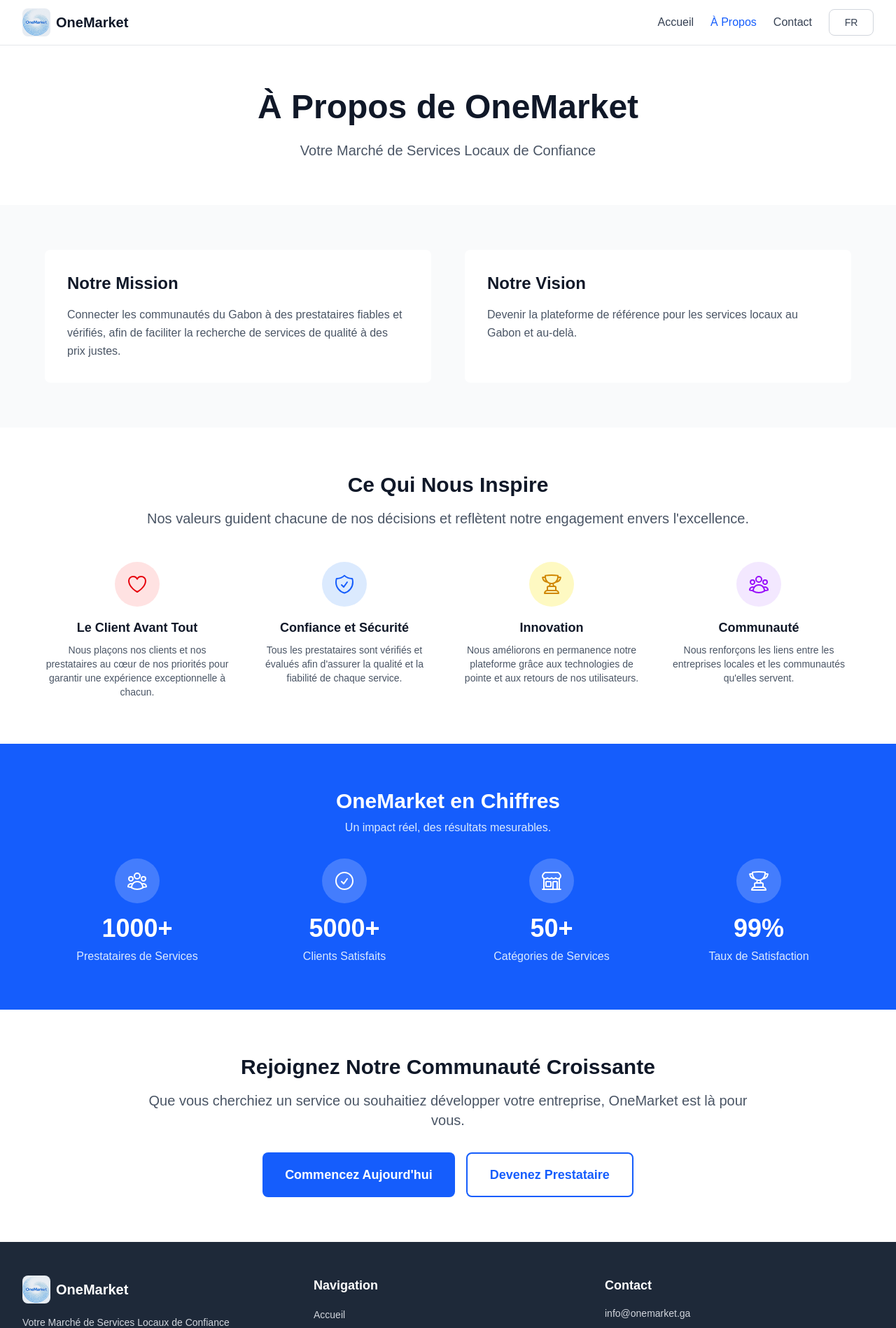
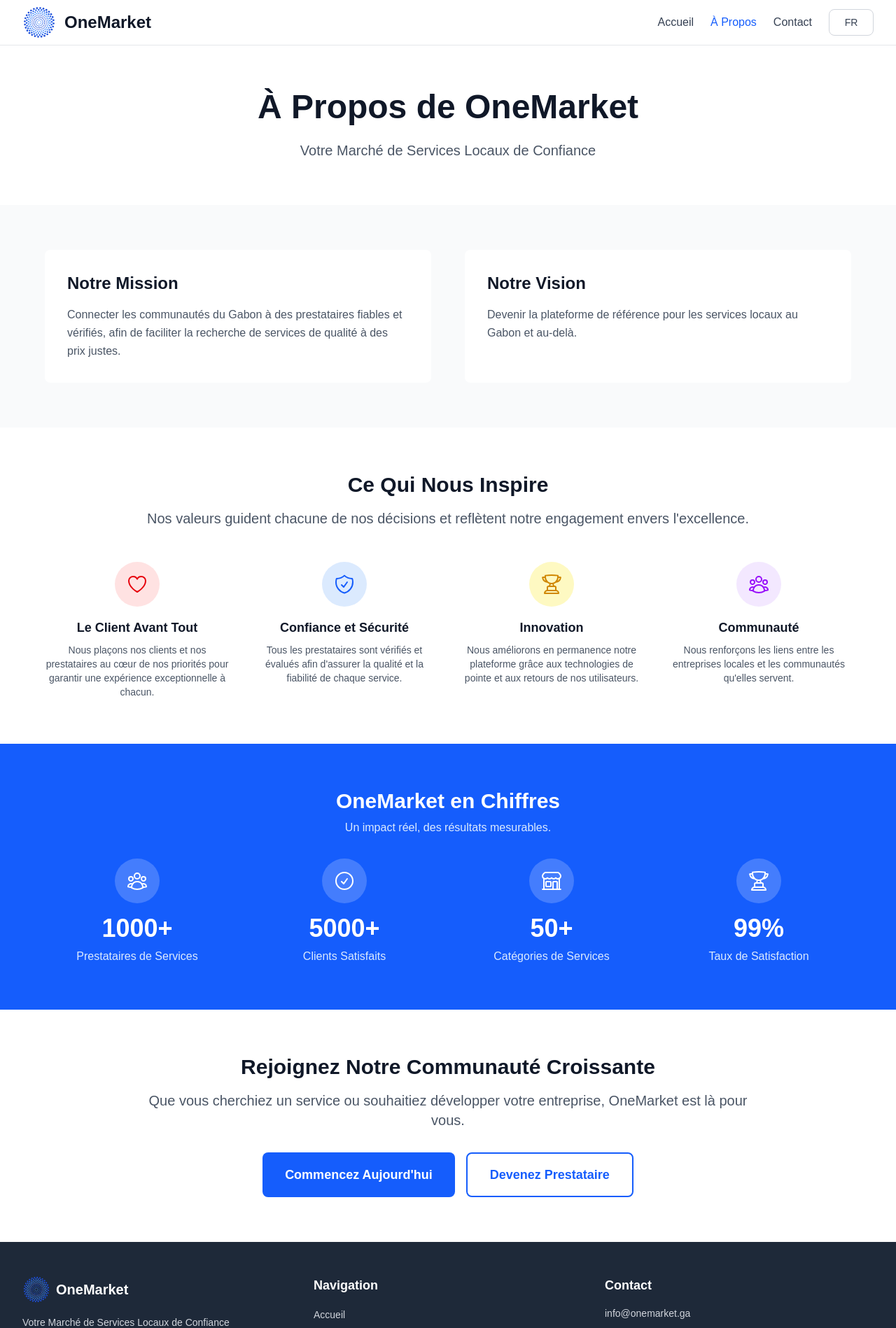
Before and after one commit to onemarketga-hub/onemarketlandingpage, a React (Vite) app: page /about in a window 1280 px wide. Shown: the top 1898 px of the page at 70% size. Built offline with nearby package versions, Linux system fonts and the light colour scheme.

Commit message:
logo changed and small improvements

```diff
--- a/src/components/Footer.jsx
+++ b/src/components/Footer.jsx
@@ -13,9 +13,9 @@ export default function Footer() {
           <div>
             <div className='flex items-center space-x-2 mb-4'>
               <img
-                src='/assets/logo.jpeg'
+                src='/assets/logo.svg'
                 alt='OneMarket Logo'
-                className='h-10 w-10 rounded-lg object-cover'
+                className='h-10 w-10 object-contain'
               />
               <span className='text-xl font-bold'>OneMarket</span>
             </div>
--- a/src/components/Navigation.jsx
+++ b/src/components/Navigation.jsx
@@ -20,13 +20,13 @@ export default function Navigation() {
       <div className="max-w-7xl mx-auto px-4 sm:px-6 lg:px-8">
         <div className="flex justify-between items-center h-16">
           {/* Logo */}
-          <Link to="/" className="flex items-center space-x-2">
+          <Link to="/" className="flex items-center space-x-3">
             <img
-              src="/assets/logo.jpeg"
+              src="/assets/logo.svg"
               alt="OneMarket Logo"
-              className="h-10 w-10 rounded-lg object-cover"
+              className="h-12 w-12 object-contain"
             />
-            <span className="text-xl font-bold text-gray-900">
+            <span className="text-2xl font-bold text-gray-900">
               OneMarket
             </span>
           </Link>
--- a/src/context/LanguageContext.jsx
+++ b/src/context/LanguageContext.jsx
@@ -139,7 +139,7 @@ export const translations = {
     // Service Provider Form
     serviceProviderForm: {
       title: 'Join as a Provider',
-      description: 'Start growing your business with OneMarket today. Connect with new clients, promote your services, and get verified to build trust in your community.',
+      intro: 'Start growing your business with OneMarket today. Connect with new clients, promote your services, and get verified to build trust in your community.',
       businessName: 'Business Name',
       businessNamePlaceholder: 'Enter your company or business name',
       contactName: 'Contact Name',
@@ -343,7 +343,7 @@ export const translations = {
     // Service Provider Form
     serviceProviderForm: {
       title: 'S\'inscrire comme Prestataire de Services',
-      description: 'Développez votre activité dès aujourd\'hui avec OneMarket. Connectez-vous à de nouveaux clients, faites connaître vos services et obtenez une vérification pour renforcer la confiance dans votre communauté.',
+      intro: 'Développez votre activité dès aujourd\'hui avec OneMarket. Connectez-vous à de nouveaux clients, faites connaître vos services et obtenez une vérification pour renforcer la confiance dans votre communauté.',
       businessName: 'Nom de l\'Entreprise',
       businessNamePlaceholder: 'Entrez le nom de votre entreprise',
       contactName: 'Nom du Contact',
--- a/src/pages/Contact.jsx
+++ b/src/pages/Contact.jsx
@@ -124,9 +124,7 @@ export default function Contact() {
               <div>
                 <div className='mb-6'>
                   <p className='text-gray-600'>
-                    {language === 'fr'
-                      ? "Développez votre activité dès aujourd'hui avec OneMarket. Connectez-vous à de nouveaux clients, faites connaître vos services et obtenez une vérification pour renforcer la confiance dans votre communauté."
-                      : 'Start growing your business with OneMarket today. Connect with new clients, promote your services, and get verified to build trust in your community.'}
+                    {t.serviceProviderForm.intro}
                   </p>
                 </div>
                 <ServiceProviderForm />
```
Also changed, not shown: public/assets/logo.svg (added).
